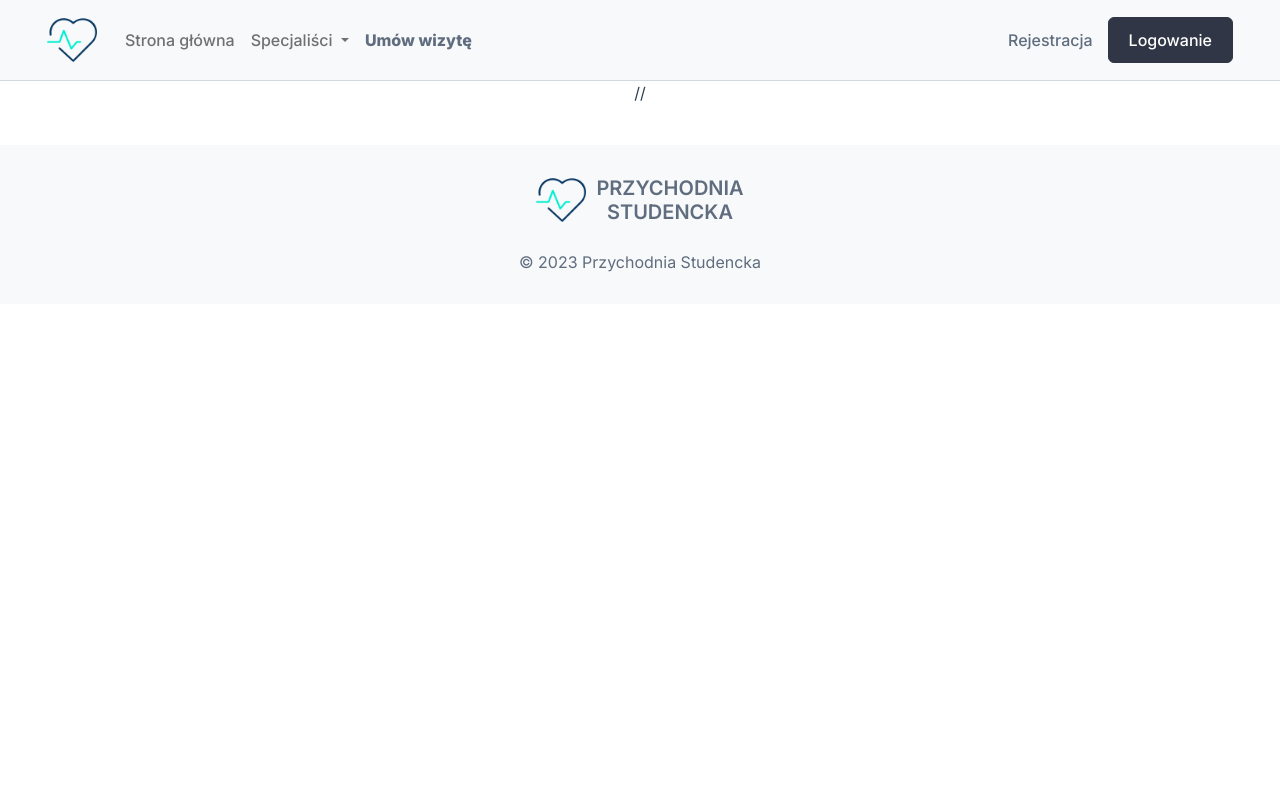
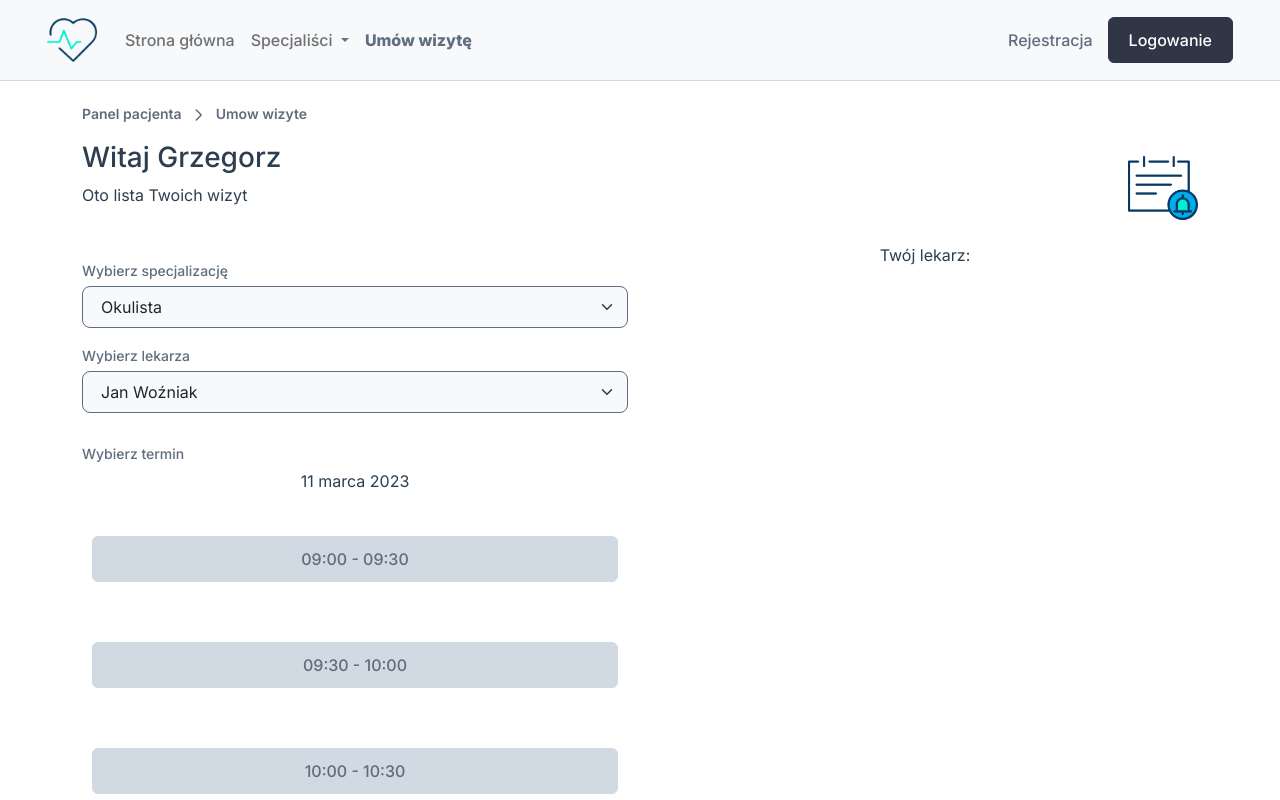
Before and after one commit to kacperrymkiewicz/StudentClinic-Vue, a Vue app in the folder frontend/: page /umow-wizyte in a window 1280 px wide. Shown: the top 800 px of the page. Built offline with nearby package versions, Linux system fonts and the light colour scheme.

Commit message:
add partial view of appointment page

```diff
--- a/frontend/src/views/patient/PatientMakeAnAppointment.vue
+++ b/frontend/src/views/patient/PatientMakeAnAppointment.vue
@@ -1,3 +1,139 @@
 <template>
-    //
+    <section id="patient-appointment-app">
+        <div class="container">
+            <div class="row">
+                <div class="col-md-12">
+                    <hello-message></hello-message>
+                    <div class="appointment-container">
+                        <div class="row">
+                            <div class="col-md-6">
+                                <div class="form-group d-flex flex-column">
+                                    <label class="align-self-start" for="specialization">Wybierz specjalizację</label>
+                                    <select class="form-select" aria-label="Wybierz specjalistę" id="specialization">
+                                        <option selected>Okulista</option>
+                                        <option value="1">Dentysta</option>
+                                        <option value="2">Urolog</option>
+                                        <option value="3">Pediatra</option>
+                                    </select>
+                                </div>
+
+                                <div class="form-group d-flex flex-column">
+                                    <label class="align-self-start" for="doctor">Wybierz lekarza</label>
+                                    <select class="form-select" aria-label="Wybierz specjalistę" id="doctor">
+                                        <option selected>Jan Woźniak</option>
+                                        <option value="1">Marek</option>
+                                        <option value="2">Jurek</option>
+                                    </select>
+                                </div>
+
+                                <div class="appointment-date-picker d-flex flex-column">
+                                    <div class="form-group d-flex flex-column">
+                                        <label class="align-self-start">Wybierz termin</label>
+                                        <span>11 marca 2023</span>
+                                    </div>
+                                    <base-button type="light">09:00 - 09:30</base-button>
+                                    <base-button type="light">09:30 - 10:00</base-button>
+                                    <base-button type="light">10:00 - 10:30</base-button>
+                                    <base-button type="light">10:30 - 11:00</base-button>
+                                    <a href="#">Pokaż więcej godzin</a>
+                                </div>
+                            </div>
+                            <div class="col-md-6">
+                                <span>Twój lekarz:</span>
+                            </div>
+                        </div>
+                    </div>
+                </div>
+            </div>
+        </div>
+    </section>
 </template>
+
+<style lang="scss" scoped>
+@import "@/assets/styles/global.scss";
+
+.form-group {
+    margin: 13px 0;
+
+    label {
+        font-weight: 500;
+        font-size: 14px;
+        line-height: 30px;
+        letter-spacing: -0.001em;
+        color: $secondary;
+
+    }
+    select {
+        box-sizing: border-box;
+        border: 1px solid #5F6D7E;
+        border-radius: 8px;
+        display: flex;
+        padding: 8px 18px;
+        gap: 16px;
+        background-color: #F8F9FB;
+
+    }
+}
+
+.form-check {
+    input {
+        border-color: $secondary;
+        &:checked {
+            background-color: $teal;
+            border-color: $secondary;
+        }
+    }
+
+    label {
+        margin-left: 10px;
+        font-weight: 500;
+        color: $secondary;
+
+        span {
+
+            a {
+                color: $teal;
+            }
+
+        }
+    }
+
+    p {
+        color: $button-dark;
+        font-style: normal;
+        font-weight: 600;
+        font-size: 15px;
+        line-height: 22px;
+        letter-spacing: -0.001em;
+        color: $secondary;
+
+        a {
+            color: $teal;
+        }
+
+    }
+    }
+    h1 {
+        margin: 60px 0;
+        font-weight: 700;
+        font-weight: 700;
+        font-size: 52px;
+        line-height: 60px;
+        text-align: center;
+        letter-spacing: -0.01em;
+        color: $button-dark;
+    }
+    .base-button {
+        margin: 30px 10px;
+
+        .span-icon {
+            display: inline-block;
+            transition: all 0.2s ease-in-out;
+        }
+    }
+
+    .base-button:hover .span-icon {
+        transform: translateX(5px);
+    }
+
+</style>
```
